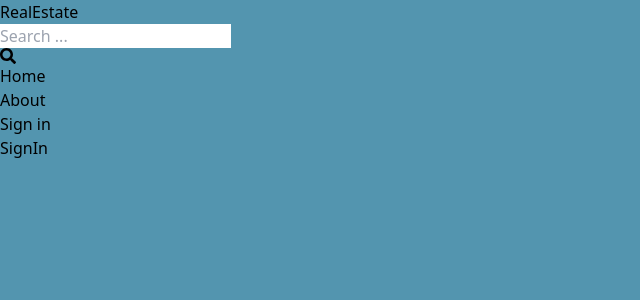
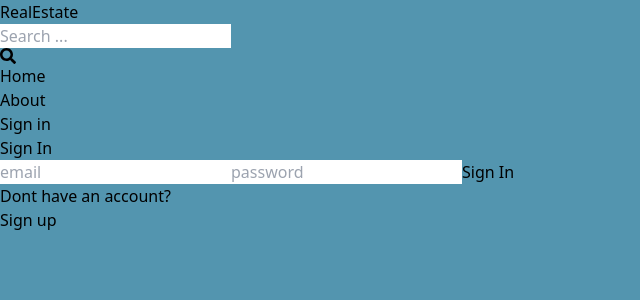
Before and after one commit to KhawarBajwa/realestate, a React (Vite) app in the folder client/: page /sign-in in a window 1280 px wide. Shown: the top 300 px of the page, without its empty margins (0-640 px from the left). Built offline with nearby package versions, Linux system fonts and the light colour scheme.

Commit message:
sign in complete functionality

```diff
--- a/client/src/pages/SignIn.jsx
+++ b/client/src/pages/SignIn.jsx
@@ -1,7 +1,67 @@
-import React from 'react'
+import React from "react";
+import { Link, useNavigate } from "react-router-dom";
+import { useState } from "react";
 
-export default function SignIn() {
+export default function SingnIn() {
+  const [formData, setFormData] = useState({});
+  const [error, setError] = useState(null);
+  const navigate = useNavigate();
+  const handleChange = (e) => {
+    setFormData({
+      ...formData,
+      [e.target.id]: e.target.value,
+    });
+  };
+  const handleSubmit = async (e) => {
+    e.preventDefault();
+    try {
+      const res = await fetch('/api/auth/signin', {
+        method: 'POST',
+        headers: { 'Content-Type': 'application/json' },
+        body: JSON.stringify(formData),
+      });
+      const data = await res.json();
+      if(data.success === false){
+        setError(data.message)
+        return;
+      }
+      setError(null);
+      navigate('/');
+    } catch (error) {
+      setError(error.message)
+    }
+  };
   return (
-    <div>SignIn</div>
-  )
+    <div className="p-3 max-w-lg mx-auto">
+      <h1 className="p-3 text-3xl text-center font-semibold text-white">
+        Sign In
+      </h1>
+      <form onSubmit={handleSubmit} className="flex flex-col gap-4">
+        <input
+          type="email"
+          placeholder="email"
+          className="border p-3 rounded-lg"
+          id="email"
+          onChange={handleChange}
+        />
+        <input
+          type="password"
+          placeholder="password"
+          className="border p-3 rounded-lg"
+          id="password"
+          onChange={handleChange}
+        />
+        <button className="bg-slate-950 p-3 rounded-lg hover:opacity-80 text-white">
+          Sign In
+        </button>
+      </form>
+      <div className="flex gap-2 mt-5">
+        <p className="text-white">Dont have an account?</p>
+        <Link to={"/sign-up"}>
+          <span className="text-red-700 font font-bold">Sign up</span>
+        </Link>
+      </div>
+      {error && <p className='text-red-700 font font-bold'>{error}</p>}
+    </div>
+  );
 }
```
